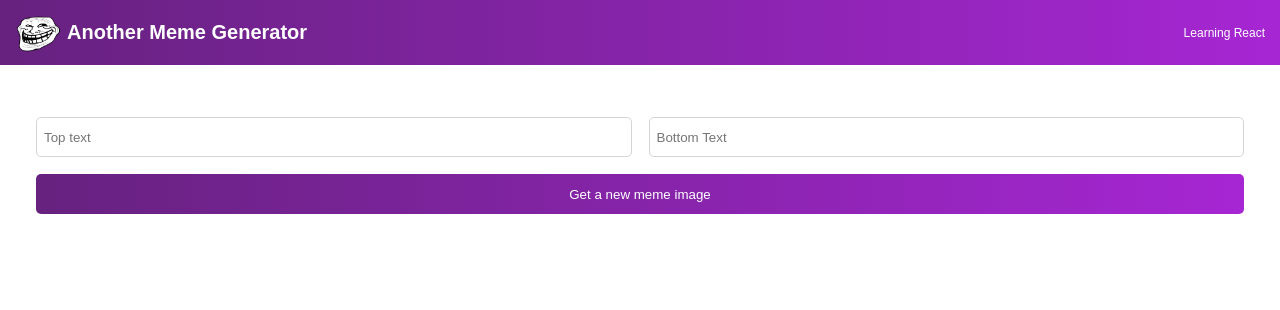
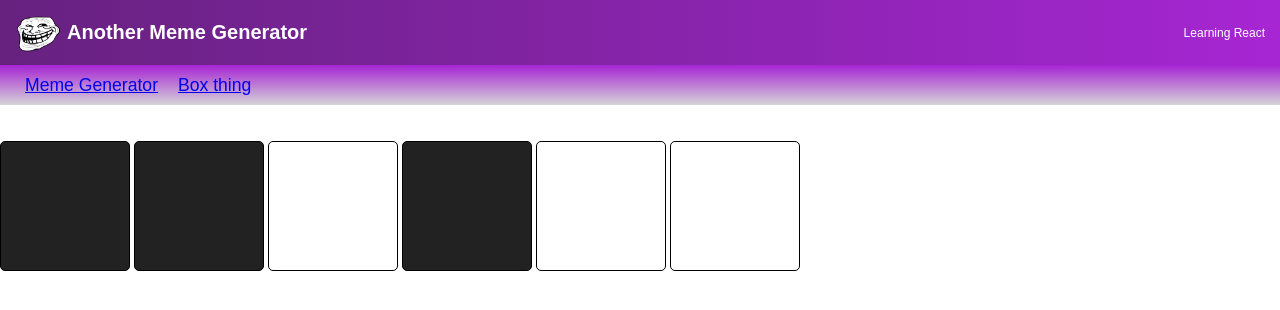
Before and after one commit to AJmints/react-meme-generator, a React (Create React App) app: page /box in a window 1280 px wide. Shown: the top 310 px of the page. Built offline with nearby package versions, Linux system fonts and the light colour scheme.

Commit message:
Reviewing State in lessons, added routing

```diff
--- a/package.json
+++ b/package.json
@@ -34,5 +34,8 @@
       "last 1 firefox version",
       "last 1 safari version"
     ]
+  },
+  "devDependencies": {
+    "react-router-dom": "^6.14.0"
   }
 }
--- a/src/App.css
+++ b/src/App.css
@@ -1,5 +1,14 @@
 * {
   box-sizing: border-box;
+}
+
+.box {
+  height: 130px;
+  width: 130px;
+  border: 1px solid black;
+  display: inline-block;
+  margin-right: 4px;
+  border-radius: 5px;
 }
 
 body {
@@ -18,6 +27,23 @@ main {
   background: linear-gradient(90deg, #672280 1.18%, #A626D3 100%);
   color: white;
   padding: 15px;
+}
+
+.nav--bar {
+  display: flex;
+  align-items: center;
+  height: 40px;
+  background: linear-gradient(180deg, #A626D3 1.18%, #D5D4D8 100%);
+  color: white;
+  padding: 15px;
+}
+
+.nav--links {
+  font-size: 1.1rem;
+  margin: 0;
+  padding: 10px;
+  color: aliceblue;
+  font-family: "Karla", sans-serif;
 }
 
 .header--image {
@@ -57,3 +83,8 @@ main {
   border: none;
   cursor: pointer;
 }
+
+.meme--image {
+  max-width: 100%;
+  padding: 10px;
+}
--- a/src/App.js
+++ b/src/App.js
@@ -1,14 +1,21 @@
-
+import React from 'react';
+import { BrowserRouter, Routes, Route } from "react-router-dom";
 import './App.css';
-import Header from './components/Header'
 import Meme from './components/Meme'
+import BoxApp from './components/box-route/BoxApp';
+import Layout from './components/layout/Layout';
 
 function App() {
+
   return (
-    <>
-    <Header />
-    <Meme />
-    </>
+    <BrowserRouter>
+      <Routes>
+        <Route path="/" element={<Layout />}>
+        <Route index element={<Meme />} />
+        <Route path="box" element={<BoxApp />} />
+        </Route>
+      </Routes>
+    </BrowserRouter>
   );
 }
 
--- a/src/components/Meme.js
+++ b/src/components/Meme.js
@@ -1,24 +1,29 @@
-import React, {useState} from "react"
+import React from "react"
 import memesData from "../data/memesData"
 
 export default function Meme() {
 
-    let url;
+    const [meme, setMeme] = React.useState({
+        topText: "",
+        bottomText: "",
+        randomImage: null
+    })
 
-    const [result, setResult] = React.useState(null)
-
-
+    const [result, setResult] = React.useState(memesData)
 
     function getMemeImage() {
-        const memesArray = memesData.data.memes
+        const memesArray = result.data.memes
         const randomNumber = Math.floor(Math.random() * memesArray.length)
-        url = memesArray[randomNumber].url
-        return setResult(url)
+        const url = memesArray[randomNumber].url
+        setMeme(prevMeme => {
+            return {...prevMeme,
+            randomImage: url
+            }
+        })
     }
 
     return (
-        <main>
-            <p>{result}</p>
+        <>
             <div className="form">
                 <input
                     type="text"
@@ -37,6 +42,13 @@ export default function Meme() {
                     Get a new meme image
                 </button>
             </div>
-        </main>
+            <div>
+                <img
+                    src={meme.randomImage}
+                    className="meme--image"
+                    alt=""
+                />
+            </div>
+            </>
     )
 }
--- /dev/null
+++ b/src/components/box-example/Box.js
@@ -0,0 +1,18 @@
+import React from "react"
+
+export default function Box(props) {
+
+    const styles = {
+        backgroundColor: props.on ? "#222222" : "transparent"
+    }
+
+    return (
+    <div
+        style={styles}
+        className="box"
+        // onClick={() => props.toggle(props.id)} //Move this to the front for "closure"
+        onClick={props.toggle}
+    >
+    </div>
+    )
+}
--- /dev/null
+++ b/src/components/box-route/BoxApp.js
@@ -0,0 +1,53 @@
+import React from "react";
+import boxes from "../../data/boxes";
+import Box from "../box-example/Box";
+
+export default function BoxApp(props) {
+
+
+  const [squares, setSqares] = React.useState(boxes)
+
+  function toggle(id) {
+    setSqares(prevSquares => {
+
+      /* imperative way of updating boolean for each box */
+      /* imperative way of updating boolean for each box */
+      // const newSquares = []
+
+      // for (let i =0; i < prevSquares.length; i++) {
+      //   const currentSquare = prevSquares[i]
+      //   if (currentSquare.id === id) {
+      //     const updatedSquare = {
+      //       ...currentSquare,
+      //       on: !currentSquare.on
+      //     }
+      //     newSquares.push(updatedSquare)
+      //   } else {
+      //     newSquares.push(currentSquare)
+      //   }
+      // }
+
+      // return newSquares
+
+      /* Declarative way of updating boolean for each box */
+      /* Declarative way of updating boolean for each box */
+      return prevSquares.map((square) => {
+        return square.id === id ? {...square, on: !square.on} : square
+      })
+    })
+  }
+
+  const squareElements = squares.map(square => (
+      <Box
+        key={square.id}
+        on={square.on}
+        toggle={() => toggle(square.id)} //defining function this way is considered closure, granting each item its own function
+      />
+  ))
+
+  return (
+    <>
+        {squareElements}
+    </>
+  )
+}
--- /dev/null
+++ b/src/components/layout/Layout.js
@@ -0,0 +1,23 @@
+import {Outlet, Link } from 'react-router-dom'
+import Header from "../Header"
+
+const Layout = () => {
+    return (
+        <>
+        <Header />
+        <nav className='nav--bar'>
+            <ul className='nav--links'>
+                    <Link to="/">Meme Generator</Link>
+            </ul>
+            <ul className='nav--links'>
+                    <Link to="/box">Box thing</Link>
+            </ul>
+        </nav>
+        <br /><br />
+
+        <Outlet />
+    </>
+    )
+}
+
+export default Layout
--- /dev/null
+++ b/src/data/boxes.js
@@ -0,0 +1,26 @@
+export default [
+    {
+        id: 1,
+        on: true
+    },
+    {
+        id: 2,
+        on: true
+    },
+    {
+        id: 3,
+        on: false
+    },
+    {
+        id: 4,
+        on: true
+    },
+    {
+        id: 5,
+        on: false
+    },
+    {
+        id: 6,
+        on: false
+    },
+]
```
Also changed, not shown: src/state-notes.js (added, +82 -0 lines), src/notes.txt, 1 other file (tests, documents, lock files or other folders).
